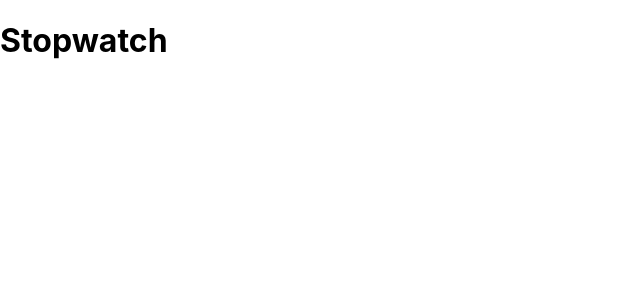
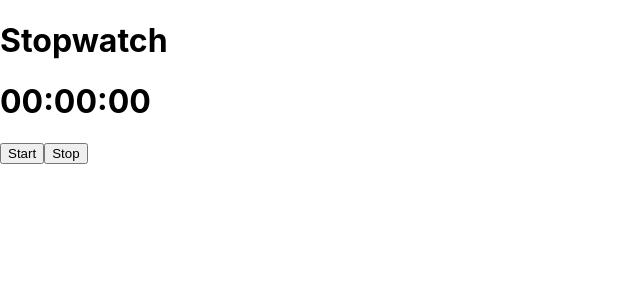
Before and after one commit to Sisyphus6ix/react-practice-project, a React (Create React App) app: page / in a window 1280 px wide. Shown: the top 300 px of the page, without its empty margins (0-640 px from the left). Built offline with nearby package versions, Linux system fonts and the light colour scheme.

Commit message:
Basic UI for testing

```diff
--- a/src/App.js
+++ b/src/App.js
@@ -1,7 +1,11 @@
+import React from "react";
+import Timer from "./components/timer";
+
 function App() {
   return (
     <div className="App">
       <h1>Stopwatch</h1>
+      <Timer />
     </div>
   );
 }
--- /dev/null
+++ b/src/components/timer.js
@@ -0,0 +1,15 @@
+import React from "react";
+
+const timer = () => {
+    return (
+        <div>
+            <div className="timerDisplay">
+                <h1>00:00:00</h1>
+            </div>
+            <button id="startBtn">Start</button>
+            <button id="stopBtn">Stop</button>
+        </div>
+    )
+}
+
+export default timer
```
